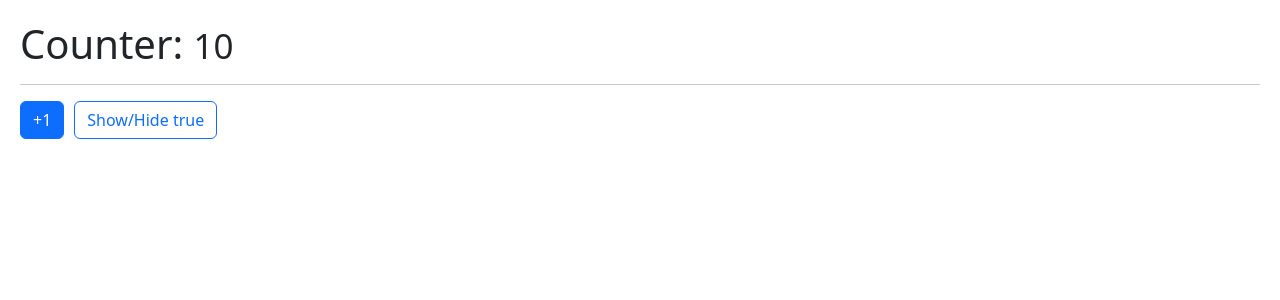
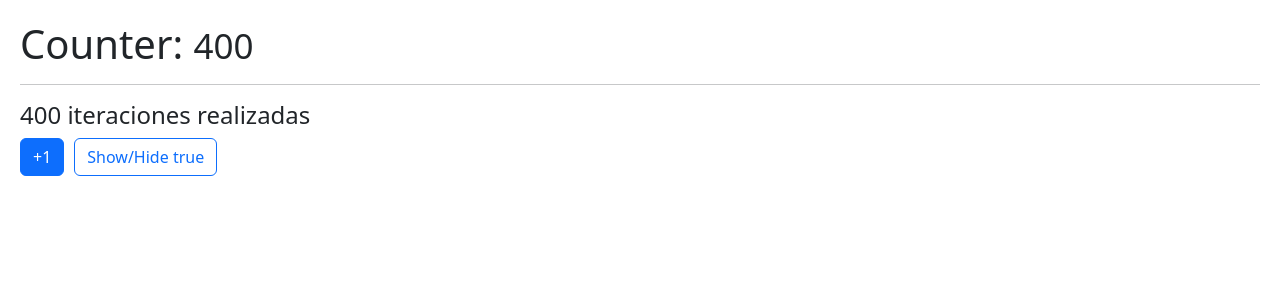
Before and after one commit to JeralPineda/react-hooks, a React (Vite) app: page / in a window 1280 px wide. Shown: the top 300 px of the page. Built offline with nearby package versions, Linux system fonts and the light colour scheme.

Commit message:
Trabajando con el hook useMemo

```diff
--- /dev/null
+++ b/src/06-memos/MemoHook.jsx
@@ -0,0 +1,45 @@
+import { useMemo, useState } from 'react';
+import { useCounter } from '../hooks';
+
+const heavyStuff = (interactionNumber = 100) => {
+  for (let i = 0; i < interactionNumber; i++) {
+    console.log('Ahi vamos...');
+  }
+
+  return `${interactionNumber} iteraciones realizadas`;
+};
+
+export const MemoHook = () => {
+  const { counter, increment } = useCounter(400);
+  const [show, setShow] = useState(true);
+
+  //Memoriza un valor
+  const memorizedValue = useMemo(() => heavyStuff(counter), [counter]);
+
+  return (
+    <div>
+      <h1>
+        Counter: <small>{counter}</small>
+      </h1>
+      <hr />
+
+      <h4>{memorizedValue}</h4>
+
+      <button
+        //
+        onClick={() => increment()}
+        className="btn btn-primary"
+      >
+        +1
+      </button>
+
+      <button
+        //
+        className="btn btn-outline-primary"
+        onClick={() => setShow(!show)}
+      >
+        Show/Hide {JSON.stringify(show)}
+      </button>
+    </div>
+  );
+};
--- a/src/main.jsx
+++ b/src/main.jsx
@@ -1,15 +1,16 @@
 import React from 'react';
 import ReactDOM from 'react-dom/client';
 
-import { FormWithCustomHook } from './02-useEffect/FormWithCustomHook';
-import { MultipleCustomHooks } from './03-examples/MultipleCustomHooks';
-import { FocusScreen } from './04-useRef/FocusScreen';
-import { Layout } from './05-useLayoutEffect/Layout';
-import { Memorize } from './06-memos/Memorize';
+// import { FormWithCustomHook } from './02-useEffect/FormWithCustomHook';
+// import { MultipleCustomHooks } from './03-examples/MultipleCustomHooks';
+// import { FocusScreen } from './04-useRef/FocusScreen';
+// import { Layout } from './05-useLayoutEffect/Layout';
+// import { Memorize } from './06-memos/Memorize';
+import { MemoHook } from './06-memos/MemoHook';
 import './index.css';
 
 ReactDOM.createRoot(document.getElementById('root')).render(
   <React.StrictMode>
-    <Memorize />
+    <MemoHook />
   </React.StrictMode>
 );
```
